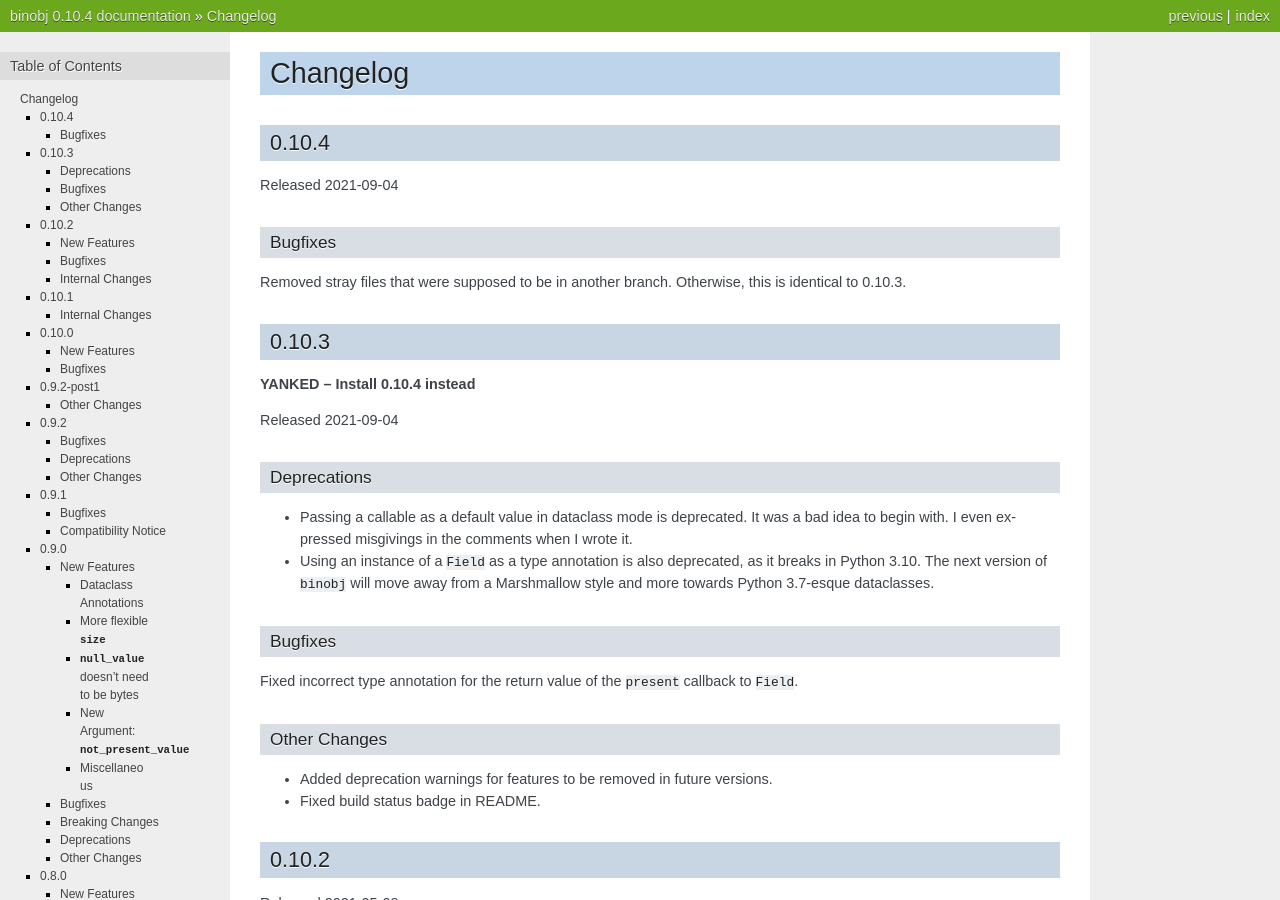
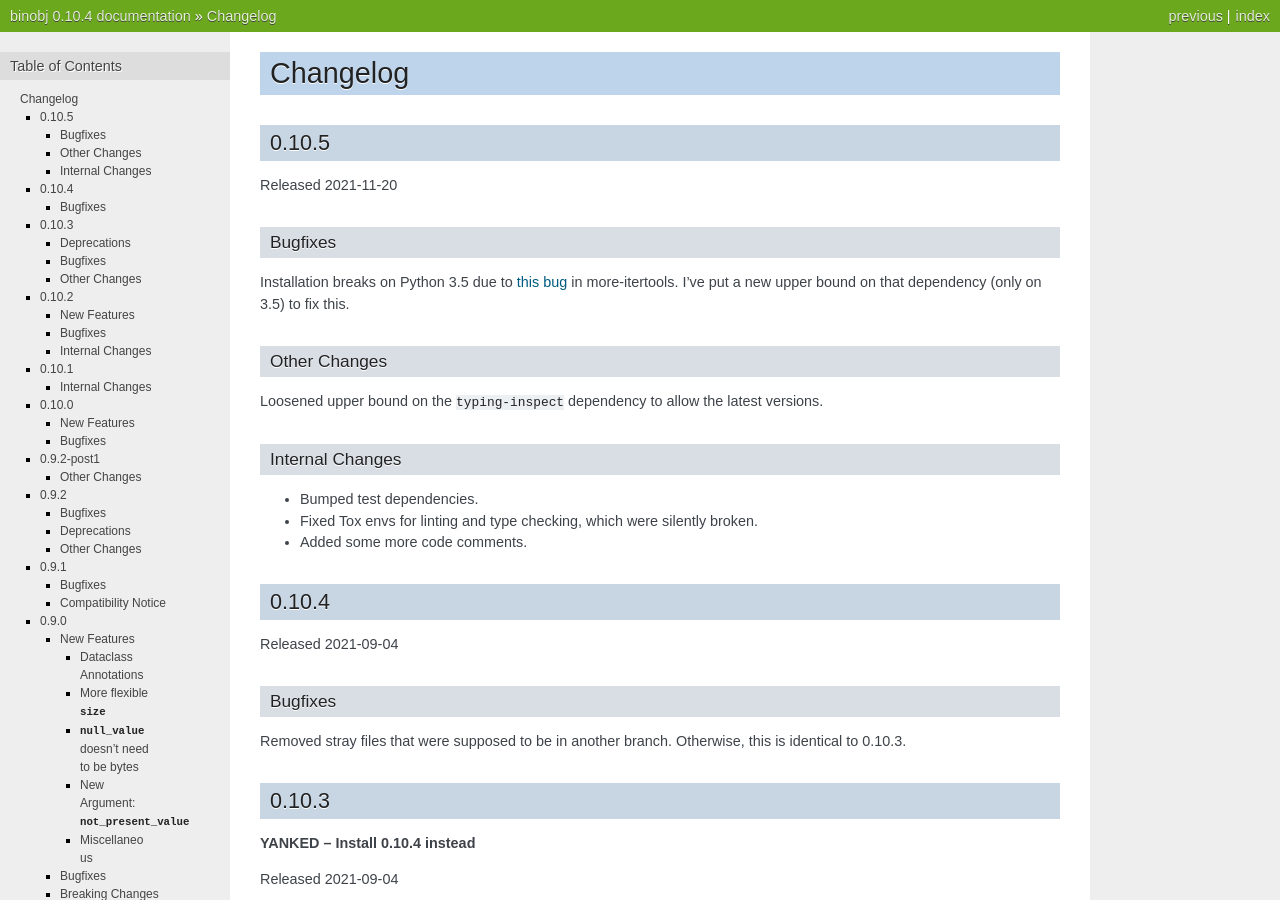
Before and after one commit to dargueta/binobj, a Sphinx documentation site: the page built from docs/source/CHANGELOG.rst, in a window 1280 px wide and 900 px high. Built offline with Sphinx 7.4.7, drawn with Linux system fonts in a browser that asks for light colours.

Commit message:
Update changelog

```diff
--- a/docs/source/CHANGELOG.rst
+++ b/docs/source/CHANGELOG.rst
@@ -1,5 +1,32 @@
 Changelog
 =========
+
+0.10.5
+------
+
+Released 2021-11-20
+
+Bugfixes
+~~~~~~~~
+
+Installation breaks on Python 3.5 due to `this bug`_ in more-itertools. I've
+put a new upper bound on that dependency (only on 3.5) to fix this.
+
+Other Changes
+~~~~~~~~~~~~~
+
+Loosened upper bound on the ``typing-inspect`` dependency to allow the latest
+versions.
+
+Internal Changes
+~~~~~~~~~~~~~~~~
+
+* Bumped test dependencies.
+* Fixed Tox envs for linting and type checking, which were silently broken.
+* Added some more code comments.
+
+
+.. _this bug: https://github.com/more-itertools/more-itertools/issues/578
 
 0.10.4
 ------
```
